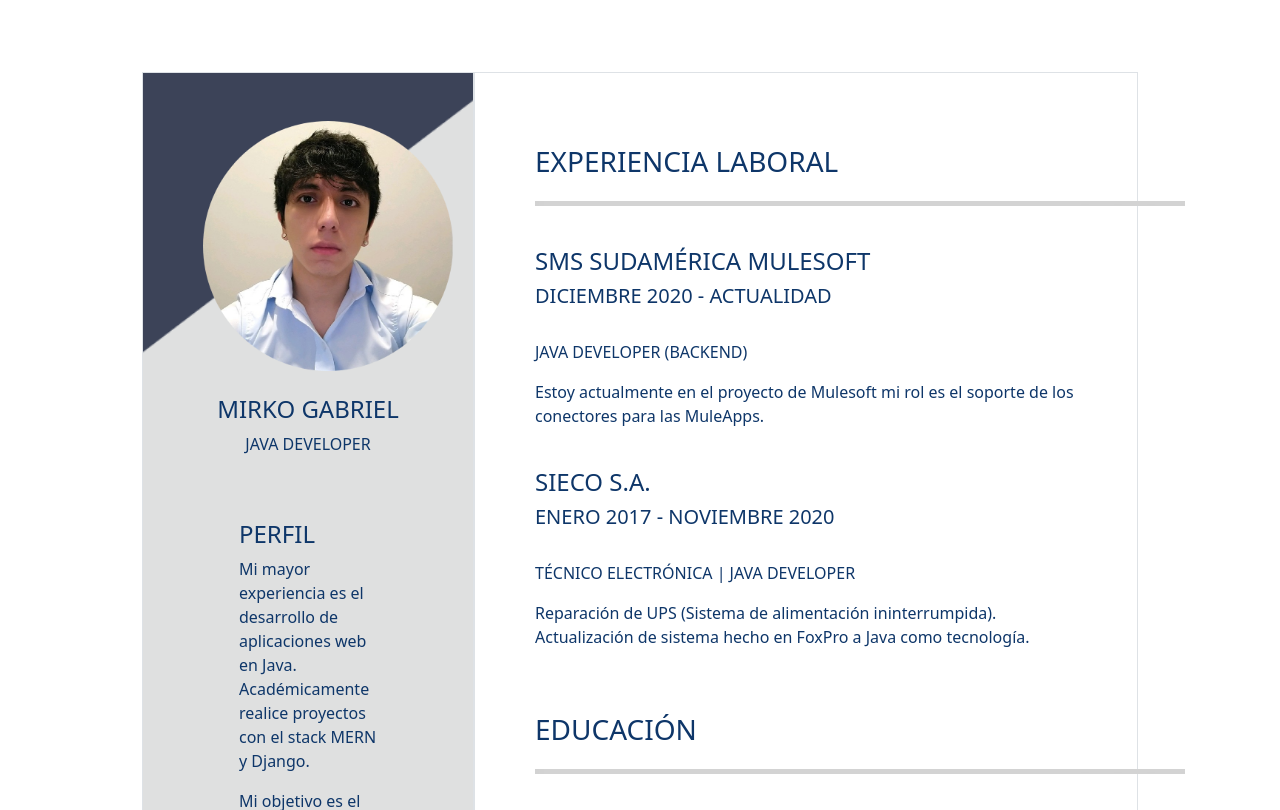
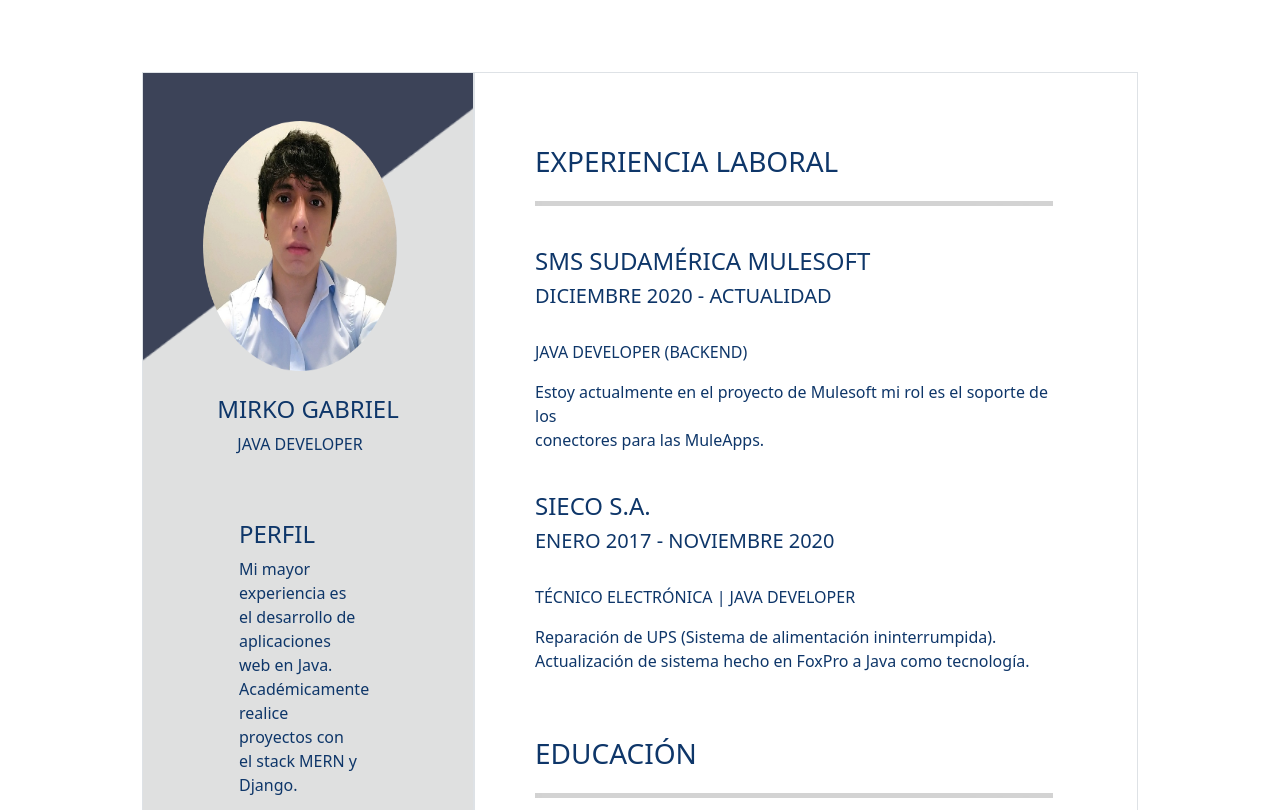
Before and after one commit to sms-mpinas/mirkogabriel.github.io, a plain HTML site: page index.html in a window 1280 px wide. Shown: the top 810 px of the page. Drawn offline with nearby package versions, Linux system fonts and the light colour scheme; a web font is replaced by a local one.

Commit message:
add media

```diff
--- a/css.css
+++ b/css.css
@@ -32,3 +32,25 @@ h3, h4, h5, p, ul,li {
     float: left;
     display: inline-block;
 }
+@media (min-width:320px)  {
+    /* smartphones, portrait iPhone, portrait 480x320 phones (Android) */
+        table, p, img {
+        padding-right: 1em;
+        width: 100%;
+        }
+     }
+    @media (min-width:480px)  {
+    /* smartphones, Android phones, landscape iPhone */
+    }
+    @media (min-width:600px)  {
+    /* portrait tablets, portrait iPad, e-readers (Nook/Kindle), landscape 800x480 phones (Android) */
+    }
+    @media (min-width:801px)  {
+    /* tablet, landscape iPad, lo-res laptops ands desktops */
+    }
+    @media (min-width:1025px) {
+    /* big landscape tablets, laptops, and desktops */
+    }
+    @media (min-width:1281px) {
+    /* hi-res laptops and desktops */
+    }
```
